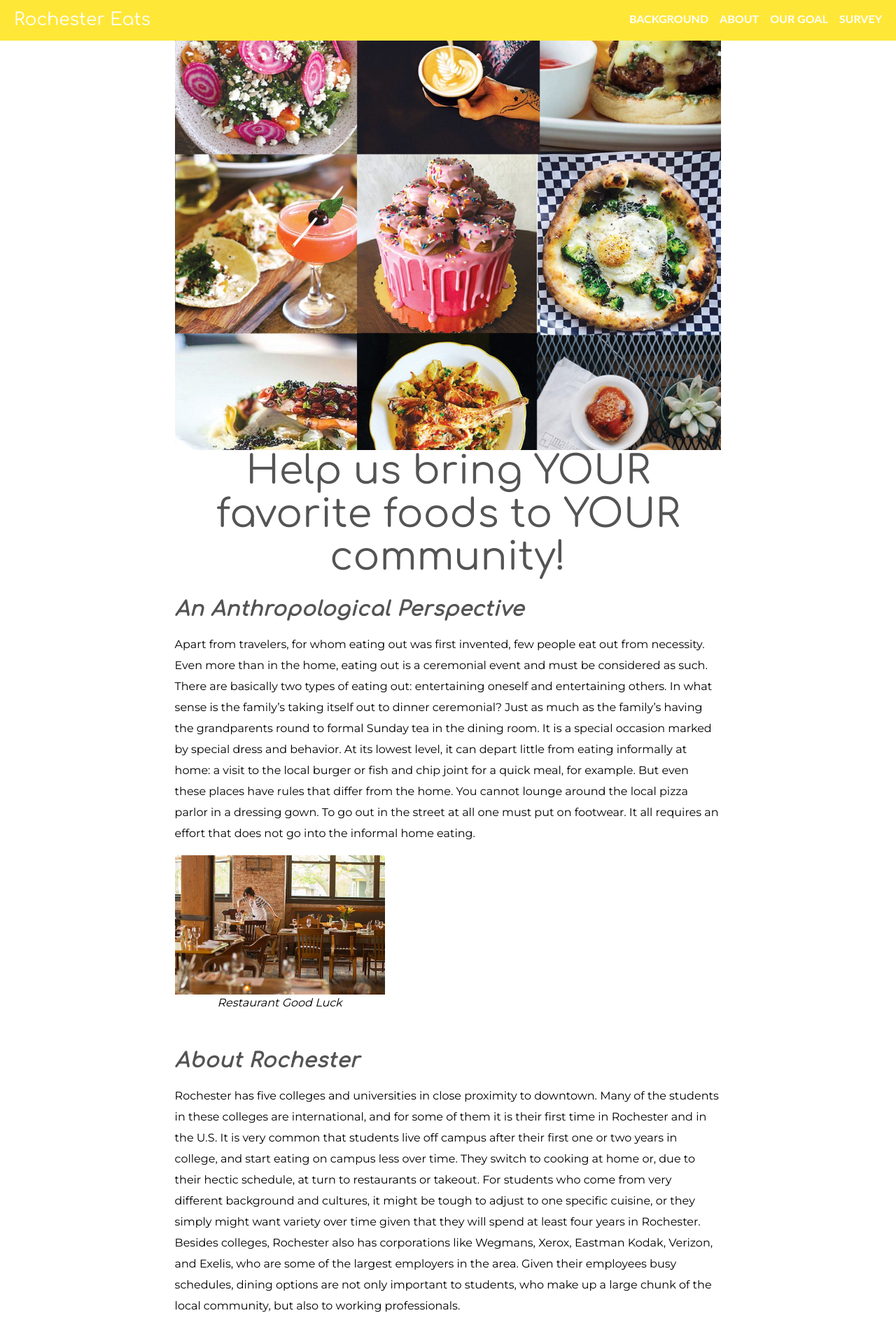
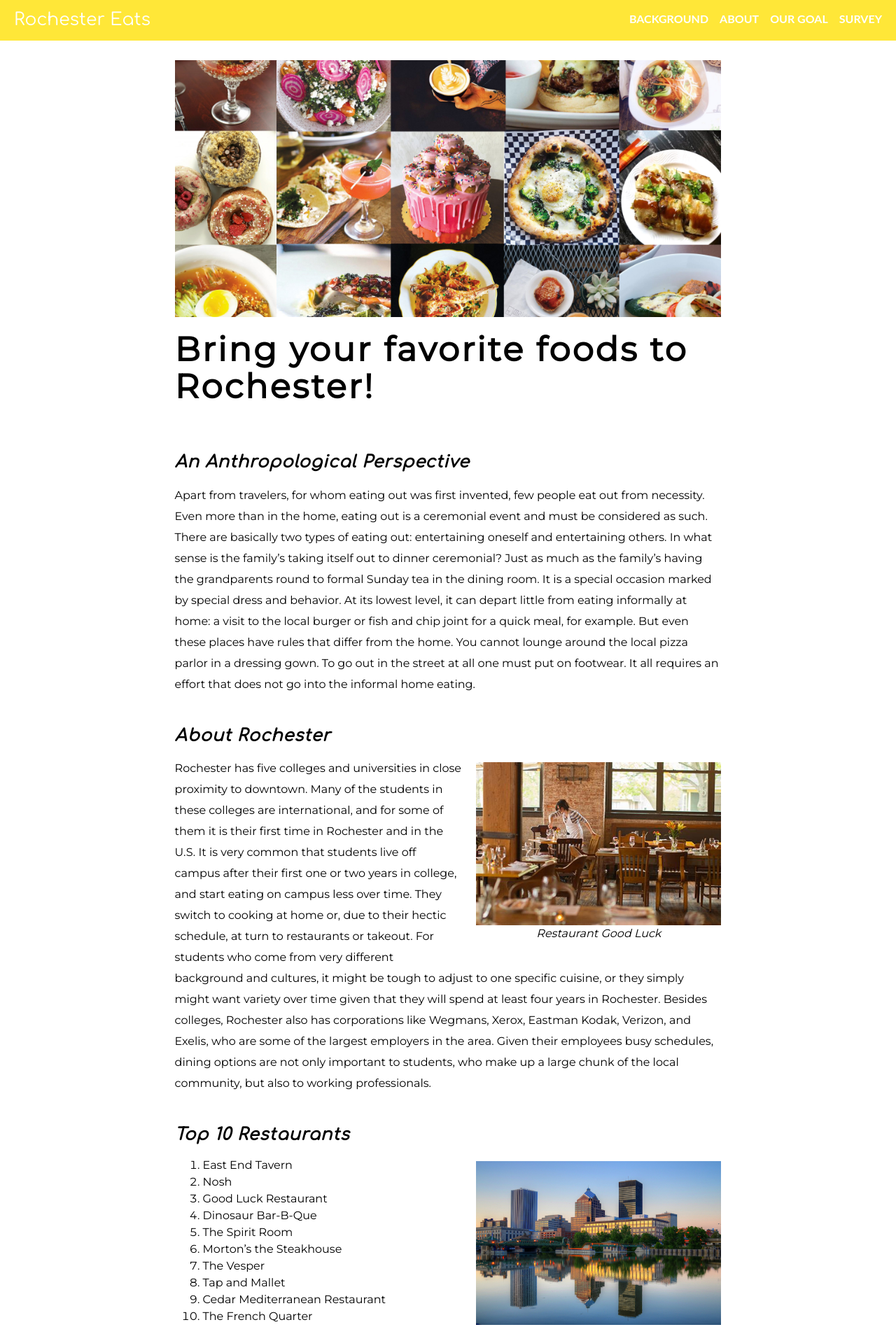
Before and after one commit to rosecricchio/milan-lab09, a PHP site: page / in a window 1280 px wide. Shown: the top 1896 px of the page at 70% size. Run offline with PHP 8.4, Linux system fonts and the light colour scheme; some libraries are stand-ins or nearby versions.

Commit message:
made image changes and cover change

```diff
--- a/css/styles.css
+++ b/css/styles.css
@@ -2,35 +2,37 @@
 /*LAYOUT
 ******************************************/
 .par{
-  padding-top: 20px;
+  display: block;
+  padding-top: 10px;
   padding-bottom: 20px;
 }
 
-.par figure{
-  width: 300px;
+.par > figure{
+  width: 350px;
   height: auto;
+  padding-top: 80px;
+  margin-left: 20px;
+  margin-bottom: 20px;
+  float: right;
 }
 
-/*.design-types img{
-  max-width: 50%;
-  height: auto;
+h1{
+  font-family: 'Montserrat', sans-serif;
+  font-size: 3em;
+/*  text-align: center;
+*/  font-weight: bold;
+  color: black;
+  letter-spacing: 3px;
+  padding-top: 20px;
 }
 
-.design-types {
-  display: flex;
-  padding-top: 80px;
-  padding-bottom: 25px;
-  width: 80%;
-  min-height: 80vh;
-  margin: auto;
-  align-items: center;
-}*/
-
-h1{
-  font-family: 'Comfortaa', cursive;
-  font-size: 3.5em;
-  text-align: center;
-  color: #545454;
+#landing{
+  margin-top: 60px;
+  width: 65%;
+  max-width: 2000px;
+  padding: 2%;
+  margin-right: auto;
+  margin-left: auto;
 }
 
 body{
@@ -44,8 +46,8 @@ p {
 }
 h2{
   font-family: 'Comfortaa', cursive;
-  color: #545454;
-  font-size: 1.8rem;
+  color: black;
+  font-size: 1.5rem;
   padding-bottom: 10px;
   letter-spacing: 1px;
   font-style: italic;
@@ -66,7 +68,7 @@ footer {
 }
 
 .text-link {
-  color: #fff187;
+  color: #ffe738;
   text-decoration: underline;
   text-decoration-color: #ffe738;
 }
@@ -82,7 +84,6 @@ footer {
   padding: 2%;
   margin-right: auto;
   margin-left: auto;
-  margin-top: 2rem;
   margin-bottom: 2rem;
 }
 
@@ -158,7 +159,7 @@ table {
 .responses th {
   font-size: 1em;
   font-weight: bold;
-  color: #fff187;
+  color: #ffe738;
   padding: 5px 8px;
   border-bottom: 2px solid #493901;
 }
@@ -168,7 +169,7 @@ table {
 }
 
 .responses tbody tr:hover td{
-  color: #fff187;
+  color: #ffe738;
   background-color: #ffe738;
 }
 
@@ -190,16 +191,17 @@ form textarea {
     height: 100px;
 }
 .button {
-    background-color: #fff187;
+    background-color: #ffe738;
     border: none;
     border-radius: 4px;
-    color: #ffe738;
+    color: white;
     padding: .5rem 1rem;
     text-align: center;
     text-decoration: none;
     display: inline-block;
     font-size: 1rem;
     font-weight: bold;
+    text-transform: capitalize;
 }
 
 .button:hover {
@@ -325,7 +327,7 @@ form textarea {
 }
 
 .masthead-brand:hover {
-  color: #fff;
+  color: black;
   text-decoration: none;
 }
 
@@ -339,7 +341,7 @@ form textarea {
 
 .nav-masthead .nav-link:hover,
 .nav-masthead .nav-link:focus {
-  color: rgba(237, 190, 35, .85);
+  color: black;
 }
 
 .nav-masthead .nav-link + .nav-link {
@@ -348,11 +350,10 @@ form textarea {
 
 .nav-masthead .active{
   color: white;
-  border-bottom-color: #ffe738;
 }
 
 .nav-masthead .default{
-   color: #ffe738;
+   color: white;
 }
 
 
--- a/index.php
+++ b/index.php
@@ -18,19 +18,19 @@
           <a class="masthead-brand" href="index.php">Rochester Eats</a>
           <nav class="nav nav-masthead">
 		    <a href="#anthro" class="active nav-link smoothScroll">BACKGROUND</a>
-		    <a href="#rochester" class="active nav-link smoothScroll">ABOUT</a>
+		    <a href="#about" class="active nav-link smoothScroll">ABOUT</a>
 		    <a href="#goal" class="active nav-link smoothScroll">OUR GOAL</a>
 		    <a href="#survey" class="active nav-link smoothScroll">SURVEY</a>
 		  </nav>
     </div>
   	<article>
+  	<div id="landing">
+	  	<img src="images/yum-food.jpg" id="landing-img">
+	  	<h1 class="title">Bring your favorite foods to Rochester!</h1>
+  	</div>
+
   	<div class="contain">
-
-
-  	<img src="images/yum-food.jpg">
-  	<h1 class="title">Help us bring YOUR favorite foods to YOUR community!</h1>
-
-  	<div class="par">
+  	  	<div class="par" id="anthro">
 	  	<h2 class="offset">An Anthropological Perspective</h2>
 	  	<p>Apart from travelers, for whom eating out was first invented, few people eat out from necessity. Even more than in the home, eating out is a ceremonial event and must be considered as such. There are basically two types of eating out: entertaining oneself and entertaining others. In what sense is the family’s taking itself out to dinner ceremonial? Just as much as the family’s having the grandparents round to formal Sunday tea in the dining room. It is a special occasion marked by special dress and behavior. At its lowest level, it can depart little from eating informally at home: a visit to the local burger or fish and chip joint for a quick meal, for example. But even these places have rules that differ from the home. You cannot lounge around the local pizza parlor in a dressing gown. To go out in the street at all one must put on footwear. It all requires an effort that does not go into the informal home eating.</p>
 	  	<figure>
@@ -40,7 +40,7 @@
   	</div>
 
   	<div class="par">
-	  	<h2 class="offset">About Rochester</h2>
+	  	<h2 class="offset" id="about">About Rochester</h2>
 	  	<p>Rochester has five colleges and universities in close proximity to downtown. Many of the students in these colleges are international, and for some of them it is their first time in Rochester and in the U.S. It is very common that students live off campus after their first one or two years in college, and start eating on campus less over time. They switch to cooking at home or, due to their hectic schedule, at turn to restaurants or takeout. For students who come from very different background and cultures, it might be tough to adjust to one specific cuisine, or they simply might want variety over time given that they will spend at least four years in Rochester. Besides colleges, Rochester also has corporations like Wegmans, Xerox, Eastman Kodak, Verizon, and Exelis, who are some of the largest employers in the area. Given their employees busy schedules, dining options are not only important to students, who make up a large chunk of the local community, but also to working professionals.</p>
 
 	  	<figure>
@@ -65,7 +65,7 @@
 			</ol>
 	</div>
 
-  	<div class="par">
+  	<div class="par" id="goal">
 	  	<h2 class="offset">Our Goal</h2>
 	  	<p>Our aim is to understand what YOU, a Rochester local, like and dislike when it comes to various cuisines and restaurant options so that we can bring your favorite foods closer to you. Through our survey, we want to understand more about your background (which plays a big role at shaping your preferences) and what your favorite cuisines are. Please take our short survey and help us help you eat better!</p>
   	</div>
```
Also changed, not shown: images/yum-food-gradient.jpg (added), images/yum-food.jpg.
